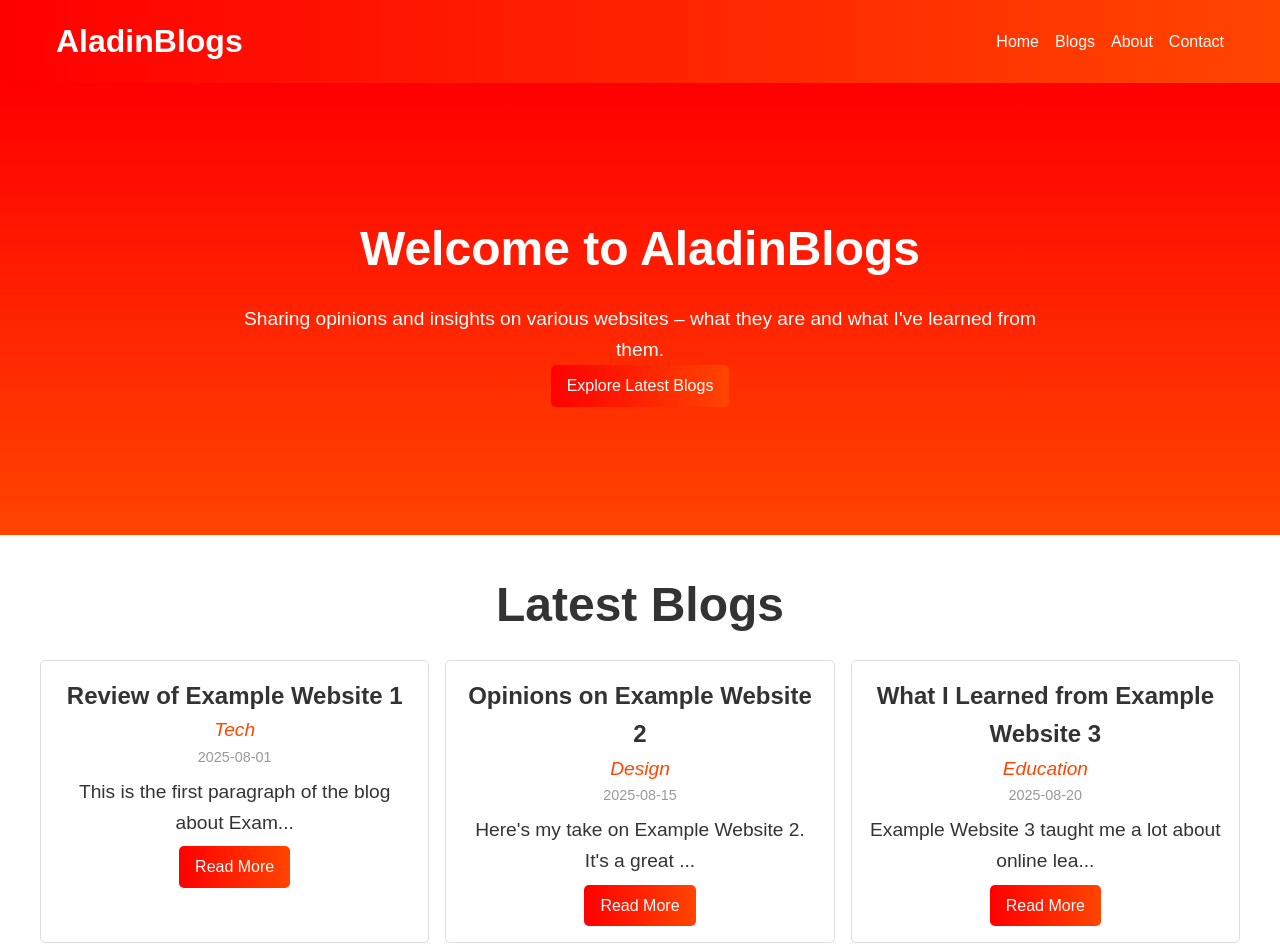
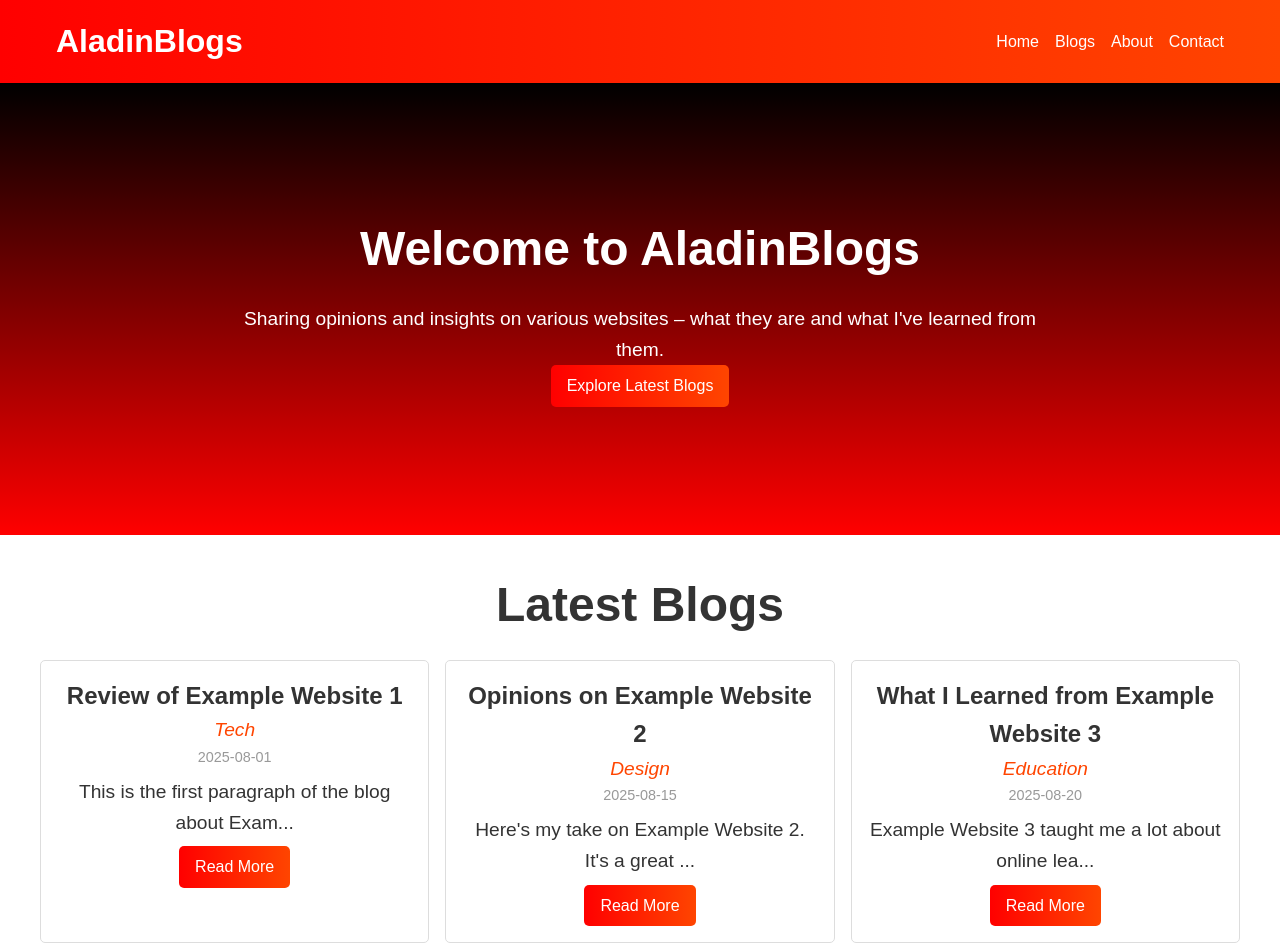
Before and after one commit to AladinWeb/AladinBlogs, a plain HTML site: page index.html in a window 1280 px wide. Shown: the top 946 px of the page. Drawn offline with Linux system fonts and the light colour scheme.

Commit message:
Updated hero

```diff
--- a/assets/styles.css
+++ b/assets/styles.css
@@ -39,7 +39,7 @@ p {
 
 /* Hero */
 .hero {
-    background: linear-gradient(to bottom, #ff0000, #ff4500);
+    background: linear-gradient(to bottom, #000000, #ff0000);
     color: #fff;
     text-align: center;
     padding: clamp(4rem, 10vw, 8rem) 1rem;
```
